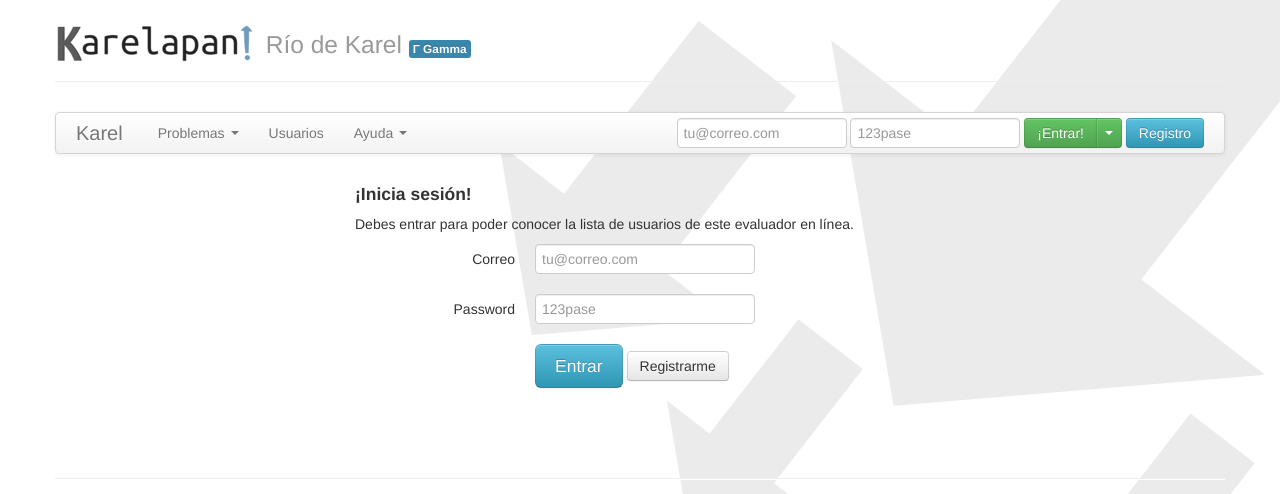
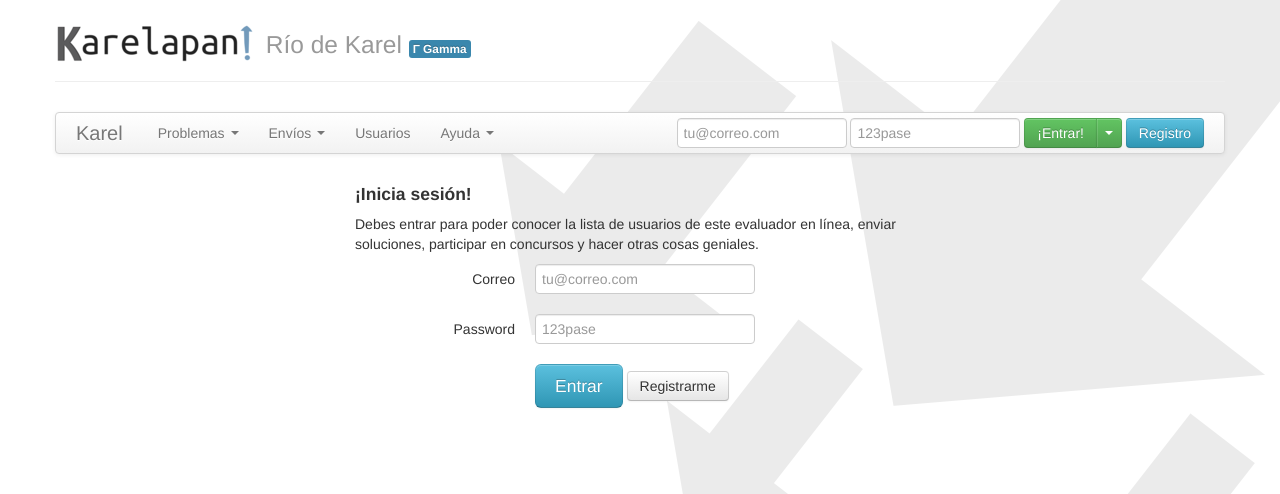
Before and after one commit to categulario/karelapan, a Django app: page /usuarios/ in a window 1280 px wide. Shown: the top 494 px of the page. Run offline with Django 3.2, Linux system fonts and the light colour scheme.

Commit message:
Limpieza y orden de la interfaz

```diff
--- a/karelapan/settings.py
+++ b/karelapan/settings.py
@@ -166,7 +166,7 @@ MESSAGE_TAGS = {
     50: 'problem_debug'
 }
 
-LOGIN_URL = '/'
+LOGIN_URL = '/usuarios'
 
 RECAPTCHA_PRIVATE_KEY = '6LcsLeMSAAAAAIZK9hnABwjYqePREa_UXdE2ugll'
 RECAPTCHA_PUBLIC_KEY = '6LcsLeMSAAAAACtSgJKW0jCrLSC5zPg8Av2ZgT-H'
--- a/templates/problema_detalle.html
+++ b/templates/problema_detalle.html
@@ -143,16 +143,12 @@
               <form method="post" action="./" enctype="multipart/form-data">
                 {% csrf_token %}
                 <input type="file" name="codigo">
-                <input type="hidden" name="redirect" value="">
-                <input type="hidden" name="option" value="file">
                 <input type="submit" value="Evaluar" class="btn">
               </form>
             </div>
             <div class="tab-pane" id="tab2">
               <form method="post" action="./">
                 {% csrf_token %}
-                <input type="hidden" name="option" value="direct">
-                <input type="hidden" name="redirect" value="">
                 <textarea name="codigo" rows="10" class="input-xxlarge"></textarea>
                 <input type="submit" value="Evaluar" class="btn">
               </form>
--- a/templates/retazos/login_form.html
+++ b/templates/retazos/login_form.html
@@ -4,7 +4,7 @@
     <label class="control-label" for="correo">Correo</label>
     <div class="controls">
       <input type="text" id="correo" name="correo" placeholder="tu@correo.com">
-      <input type="hidden" name="redirect" value="/usuarios">
+      <input type="hidden" name="redirect" value="{{ next }}">
     </div>
   </div>
   <div class="control-group">
--- a/templates/template.html
+++ b/templates/template.html
@@ -58,14 +58,19 @@
                   <ul class="nav">
                     <li class="dropdown">
                       <a href="#" class="dropdown-toggle" data-toggle="dropdown">
-                        Problemas
-                        <b class="caret"></b>
+                        Problemas <b class="caret"></b>
                       </a>
                       <ul class="dropdown-menu">
                         <li><a href="/problemas">Lista</a></li>
-                        <li><a href="/envios">Env&iacute;os</a></li>
                         <li><a href="/concursos">Concursos</a></li>
                         <li><a href="/medallero">Medallero</a></li>
+                      </ul>
+                    </li>
+                    <li class="dropdown">
+                      <a href="#" class="dropdown-toggle" data-toggle="dropdown">Envíos <b class="caret"></b></a>
+                      <ul class="dropdown-menu">
+                        <li><a href="/envios">Todos</a></li>
+                        <li><a href="/mis_soluciones">Míos</a></li>
                       </ul>
                     </li>
                     <li><a href="/usuarios">Usuarios</a></li>
--- a/templates/usuarios.html
+++ b/templates/usuarios.html
@@ -6,7 +6,7 @@
     <div class="span3"></div>
     <div class="span6">
       <h4>&iexcl;Inicia sesi&oacute;n!</h4>
-      <p>Debes entrar para poder conocer la lista de usuarios de este evaluador en l&iacute;nea.</p>
+      <p>Debes entrar para poder conocer la lista de usuarios de este evaluador en l&iacute;nea, enviar soluciones, participar en concursos y hacer otras cosas geniales.</p>
       {% include "retazos/login_form.html" %}
     </div>
     <div class="span3"></div>
```
Also changed, not shown: 1 other file.
